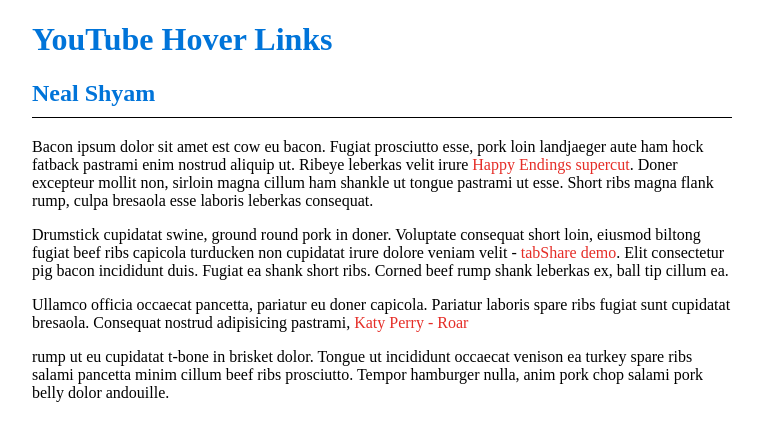
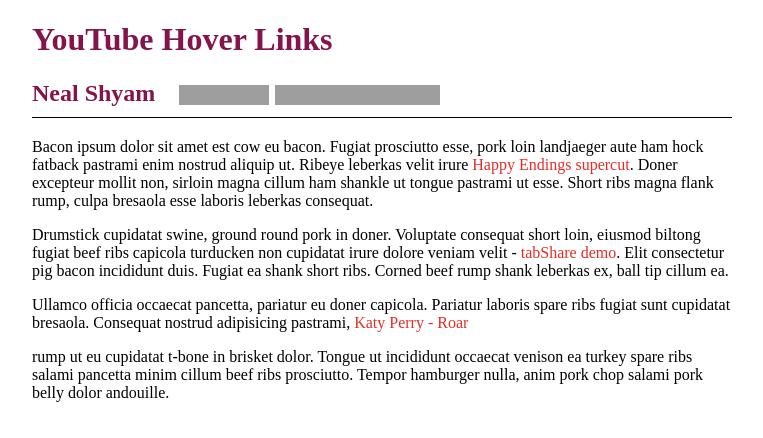
Before and after one commit to nealrs/YTHL, a plain HTML site: page index.html in a window 1280 px wide. Shown: the whole page, without its empty margins (258-1021 px from the left). Drawn offline with nearby package versions, Linux system fonts and the light colour scheme; grey boxes are pictures that could not be loaded.

Commit message:
add github buttons + read me edits.

```diff
--- a/index.html
+++ b/index.html
@@ -11,13 +11,19 @@
 
   <style>
     body{max-width:700px; padding-left:20px; padding-right:20px; margin:auto;}
-    h1 a, h2 a{text-decoration:none; color:#0074D9;}
-    h1 a:hover, h2 a:hover{color:#FF4136;}
+    h1 a, h2 a{text-decoration:none; color:#85144B;}
+    h1 a:hover, h2 a:hover{color:#e52d27;}
   </style>
 </head>
 <body>
-  <h1><a href="https://github.com/nealrs/YouTube-Hover-Links">YouTube Hover Links</a></h1>
-  <h2 style="padding-bottom:10px; border-bottom:1px solid black;"><a href="http://nealshyam.com">Neal Shyam</a></h2>
+  <h1><a href="https://github.com/nealrs/YTHL">YouTube Hover Links</a></h1>
+  <h2 style="padding-bottom:10px; border-bottom:1px solid black;">
+    <a href="http://nealshyam.com">Neal Shyam</a> &nbsp;&nbsp;
+    <iframe src="http://ghbtns.com/github-btn.html?user=nealrs&repo=YTHL&type=watch&count=true"
+  allowtransparency="true" frameborder="0" scrolling="0" width="90" height="20" style="vertical-align: middle;"></iframe>
+    <iframe src="http://ghbtns.com/github-btn.html?user=nealrs&type=follow&count=true"
+  allowtransparency="true" frameborder="0" scrolling="0" width="165" height="20" style="vertical-align: middle;"></iframe>
+  </h2>
 
   <p>Bacon ipsum dolor sit amet est cow eu bacon. Fugiat prosciutto esse, pork loin landjaeger aute ham hock fatback pastrami enim nostrud aliquip ut. Ribeye leberkas velit irure <span class="ythl" data-id="ADPV0Er7szc" data-title="Happy Endings supercut" data-auto="yes"></span>. Doner excepteur mollit non, sirloin magna cillum ham shankle ut tongue pastrami ut esse. Short ribs magna flank rump, culpa bresaola esse laboris leberkas consequat.</p>
 
```
Also changed, not shown: 1 other file.
